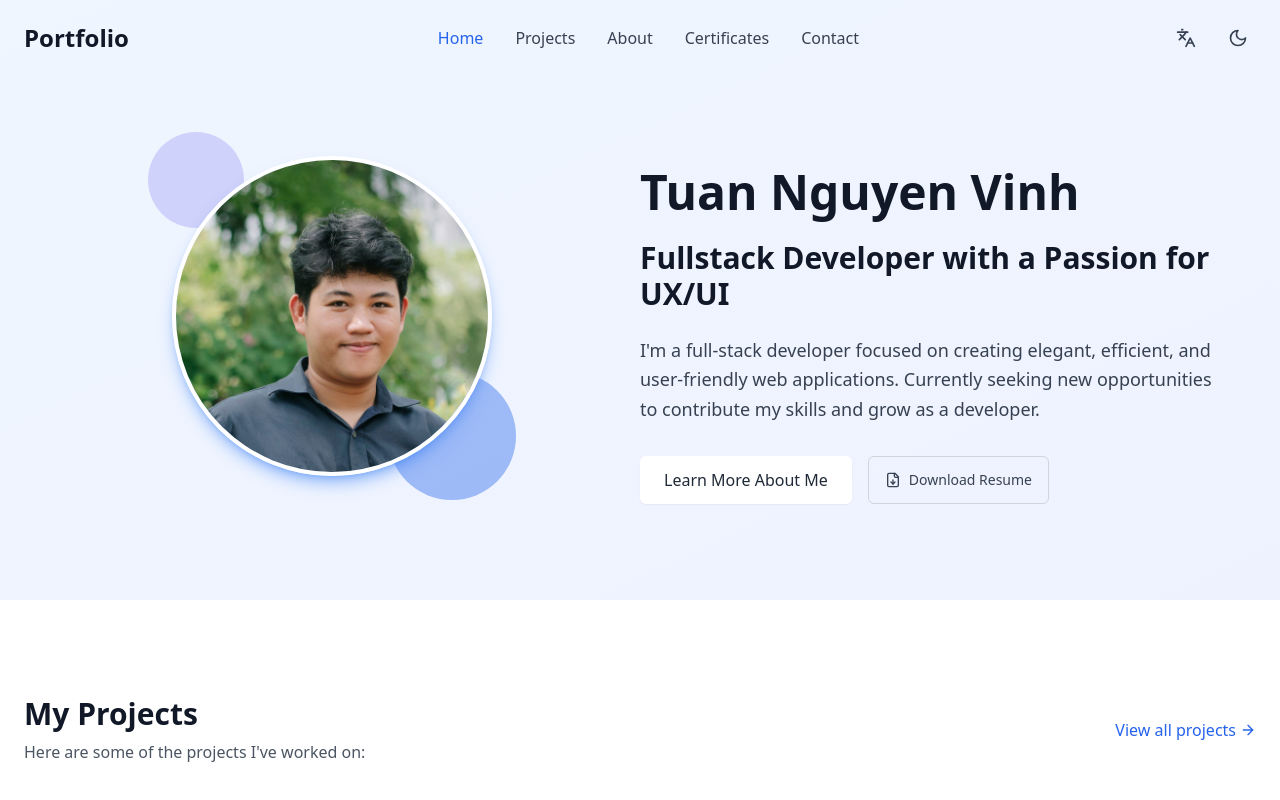
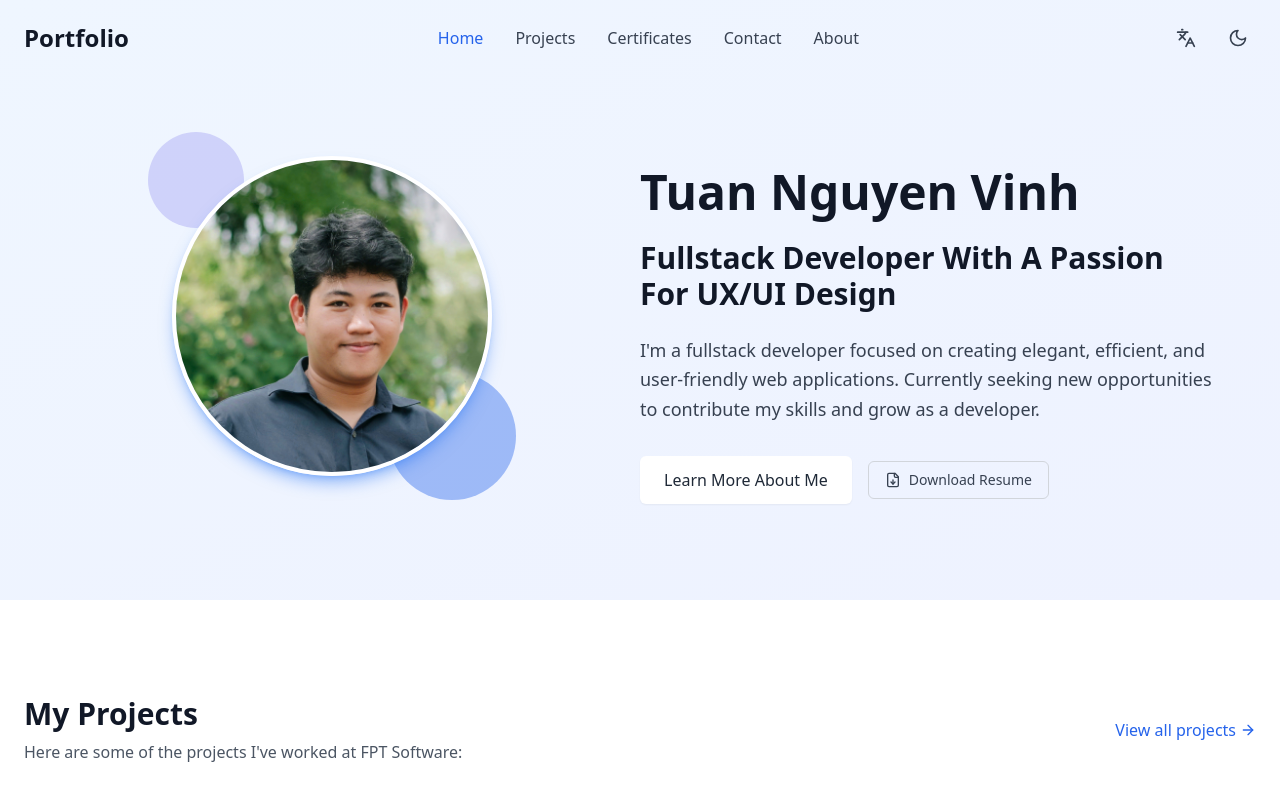
Before and after one commit to VinhTuan-Nguyen/vinhtuan-nguyen.github.io, a React (Vite) app: page / in a window 1280 px wide. Shown: the top 800 px of the page. Built offline with nearby package versions, Linux system fonts and the light colour scheme.

Commit message:
update code

```diff
--- a/index.html
+++ b/index.html
@@ -2,7 +2,7 @@
 <html lang="en">
   <head>
     <meta charset="UTF-8" />
-    <link rel="icon" type="image/svg+xml" href="/public/assets/images/webicon.svg" />
+    <link rel="icon" type="image/svg+xml" href="/assets/images/webicon.svg" />
     <meta name="viewport" content="width=device-width, initial-scale=1.0" />
   </head>
   <body>
--- a/src/components/Navbar.tsx
+++ b/src/components/Navbar.tsx
@@ -43,9 +43,9 @@ const Navbar: React.FC = () => {
   const navLinks = [
     { to: '/', label: t('nav.home') },
     { to: '/projects', label: t('nav.projects') },
-    { to: '/about', label: t('nav.about') },
     { to: '/certificates', label: t('nav.certificates') },
     { to: '/contact', label: t('nav.contact') },
+    { to: '/about', label: t('nav.about') },
   ];
 
   return (
--- a/src/components/ProjectCard.tsx
+++ b/src/components/ProjectCard.tsx
@@ -22,7 +22,7 @@ const ProjectCard: React.FC<ProjectCardProps> = ({ project }) => {
         />
         {project.featured && (
           <div className="absolute top-3 right-3 bg-blue-600 text-white text-xs px-2 py-1 rounded-full">
-            Featured
+            {t('projects.featured')}
           </div>
         )}
       </div>
--- a/src/components/ResumeButton.tsx
+++ b/src/components/ResumeButton.tsx
@@ -16,7 +16,7 @@ const ResumeButton: React.FC<ResumeButtonProps> = ({
   const { t } = useLanguage();
 
   // This would be the path to your actual resume file
-  const resumePath = '/resumes/tuannv_resume.docx';
+  const resumePath = '/resumes/tuannv_resume.pdf';
 
   const baseStyles = "font-medium rounded-md transition-all duration-300 inline-flex items-center justify-center";
   const sizeStyles = "px-4 py-2 text-sm";
--- a/src/pages/Home.tsx
+++ b/src/pages/Home.tsx
@@ -5,7 +5,7 @@ import { useLanguage } from '../contexts/LanguageContext';
 import { PROJECTS } from '../utils/data/consts/Projects.const';
 import ProjectCard from '../components/ProjectCard';
 import ResumeButton from '../components/ResumeButton';
-import avatar from '/public/assets/images/avatar.jpg';
+import avatar from '/assets/images/avatar.jpg';
 
 const Home: React.FC = () => {
   const { t } = useLanguage();
@@ -34,27 +34,19 @@ const Home: React.FC = () => {
 
             {/* Text Content */}
             <div className="md:w-1/2 mt-10 md:mb-0 md:pr-10">
-              <h1 className="text-3xl md:text-4xl lg:text-5xl font-bold text-gray-900 dark:text-white mb-6 leading-tight">
+              <h1 className="text-center md:text-left text-3xl md:text-4xl lg:text-5xl font-bold text-gray-900 dark:text-white mb-6 leading-tight">
                 {t('home.headline1')}
               </h1>
 
-              <h1 className="text-xl md:text-2xl lg:text-3xl font-bold text-gray-900 dark:text-white mb-6 leading-tight">
+              <h1 className="text-center md:text-left text-xl md:text-2xl lg:text-3xl font-bold text-gray-900 dark:text-white mb-6 leading-tight">
                 {t('home.headline2')}
               </h1>
 
-              <p className="text-lg text-gray-700 dark:text-gray-300 mb-8 leading-relaxed">
+              <p className="text-center md:text-left text-lg text-gray-700 dark:text-gray-300 mb-8 leading-relaxed">
                 {t('home.intro')}
               </p>
 
-              <div className="flex flex-wrap gap-4">
-                {/* <Link
-                  to="/projects"
-                  className="inline-flex items-center justify-center px-6 py-3 bg-blue-600 hover:bg-blue-700 text-white font-medium rounded-md transition duration-300 transform hover:translate-y-[-2px] focus:outline-none focus:ring-2 focus:ring-blue-500 focus:ring-opacity-50 dark:bg-blue-500 dark:hover:bg-blue-600"
-                >
-                  {t('home.cta.projects')}
-                  <ArrowRight className="ml-2 h-4 w-4" />
-                </Link> */}
-
+              <div className="flex flex-wrap flex-col md:flex-row items-center gap-4">
                 <Link
                   to="/about"
                   className="inline-flex items-center justify-center px-6 py-3 bg-white hover:bg-gray-100 text-gray-800 font-medium rounded-md shadow-sm transition duration-300 transform hover:translate-y-[-2px] focus:outline-none focus:ring-2 focus:ring-gray-300 focus:ring-opacity-50 dark:bg-gray-800 dark:hover:bg-gray-700 dark:text-white"
@@ -74,10 +66,10 @@ const Home: React.FC = () => {
         <div className="container mx-auto px-4 md:px-6">
           <div className="flex flex-col md:flex-row justify-between items-center mb-12">
             <div>
-              <h2 className="text-2xl md:text-3xl font-bold text-gray-900 dark:text-white mb-2">
+              <h2 className="text-2xl md:text-3xl text-center md:text-left font-bold text-gray-900 dark:text-white mb-2">
                 {t('projects.title')}
               </h2>
-              <p className="text-gray-600 dark:text-gray-400">
+              <p className="text-center md:text-left text-gray-600 dark:text-gray-400">
                 {t('projects.subtitle')}
               </p>
             </div>
@@ -86,7 +78,7 @@ const Home: React.FC = () => {
               to="/projects"
               className="mt-4 md:mt-0 inline-flex items-center text-blue-600 dark:text-blue-400 hover:text-blue-800 dark:hover:text-blue-300 font-medium"
             >
-              View all projects
+              {t('projects.all')}
               <ArrowRight className="ml-1 h-4 w-4" />
             </Link>
           </div>
--- a/src/utils/data/translations/sys-Translations-en.json
+++ b/src/utils/data/translations/sys-Translations-en.json
@@ -8,15 +8,17 @@
   "nav.master": "Portfolio",
   "home": "-------------------------------------------------------------START",
   "home.headline1": "Tuan Nguyen Vinh",
-  "home.headline2": "Fullstack Developer with a Passion for UX/UI",
-  "home.intro": "I'm a full-stack developer focused on creating elegant, efficient, and user-friendly web applications. Currently seeking new opportunities to contribute my skills and grow as a developer.",
+  "home.headline2": "Fullstack Developer With A Passion For UX/UI Design",
+  "home.intro": "I'm a fullstack developer focused on creating elegant, efficient, and user-friendly web applications. Currently seeking new opportunities to contribute my skills and grow as a developer.",
   "home.cta.projects": "View My Projects",
   "home.cta.about": "Learn More About Me",
   "home.cta.contact": "Get In Touch",
   "home.cta.resume": "Download Resume",
   "projects": "---------------------------------------------------------START",
   "projects.title": "My Projects",
-  "projects.subtitle": "Here are some of the projects I've worked on:",
+  "projects.subtitle": "Here are some of the projects I've worked at FPT Software:",
+  "projects.all": "View all projects",
+  "projects.featured": "Featured",
   "projects.filter.all": "All",
   "projects.filter.web": "Web Development",
   "projects.filter.mobile": "Mobile Apps",
--- a/src/utils/data/translations/sys-Translations-vi.json
+++ b/src/utils/data/translations/sys-Translations-vi.json
@@ -9,14 +9,16 @@
   "home": "-------------------------------------------------------------START",
   "home.headline1": "Nguyễn Vĩnh Tuân",
   "home.headline2": "Một Lập Trình Viên Fullstack Với Niềm Đam Mê UI/UX",
-  "home.intro": "Tôi là lập trình viên full-stack tập trung vào việc tạo ra các ứng dụng web thanh lịch, hiệu quả và thân thiện với người dùng. Hiện đang tìm kiếm cơ hội mới để đóng góp kỹ năng và phát triển bản thân.",
+  "home.intro": "Chào bạn !!!, Rất vui vì bạn đã ghé thăm trang web của mình. Mình là một nhà phát triển Everythings với hơn 3 năm kinh nghiệm làm việc thực tế tại FPT Software. Hãy cùng mình lướt qua các trang khác và khám phá thêm những điều mới mẽ khác về mình nhé !!!",
   "home.cta.projects": "Xem Dự Án Của Tôi",
-  "home.cta.about": "Tìm Hiểu Thêm Về Tôi",
+  "home.cta.about": "Hiểu Thêm Về Mình",
   "home.cta.contact": "Liên Hệ",
-  "home.cta.resume": "Download Resume",
+  "home.cta.resume": "Tải xuống CV",
   "projects": "---------------------------------------------------------START",
-  "projects.title": "Dự Án Của Tôi",
-  "projects.subtitle": "Đây là một số dự án tôi đã thực hiện:",
+  "projects.title": "Các Dự Án Của Mình",
+  "projects.subtitle": "Đây là một số dự án mình đã thực hiện khi làm việc tại FPT Software:",
+  "projects.all": "Xem thêm các dự án khác",
+  "projects.featured": "Nổi bật",
   "projects.filter.all": "Tất Cả",
   "projects.filter.web": "Phát Triển Web",
   "projects.filter.mobile": "Ứng Dụng Di Động",
```
Also changed, not shown: 2 other files (tests, documents, lock files or other folders).
